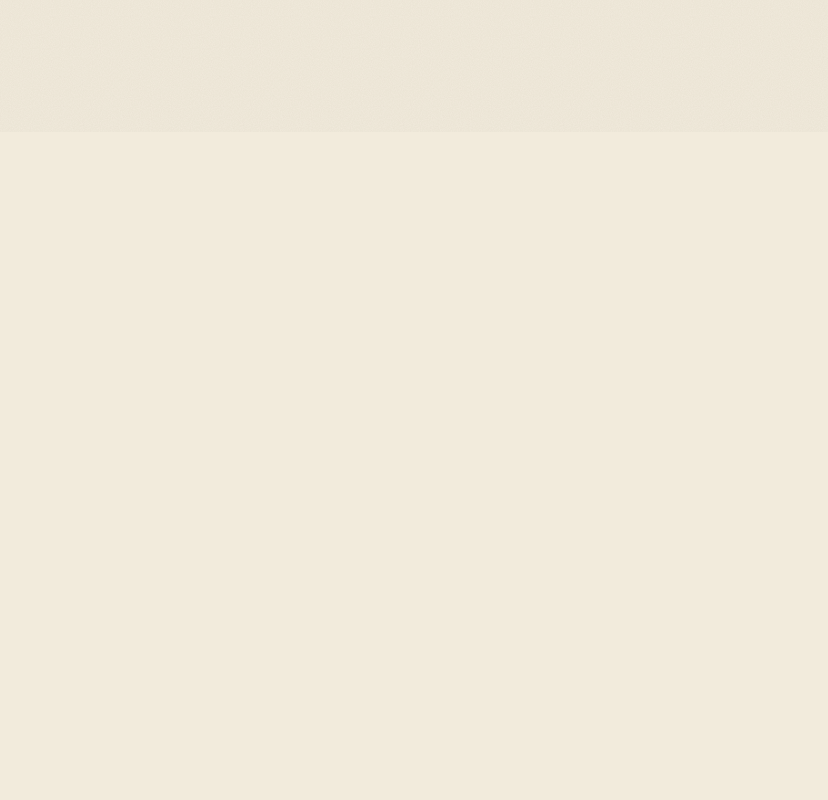
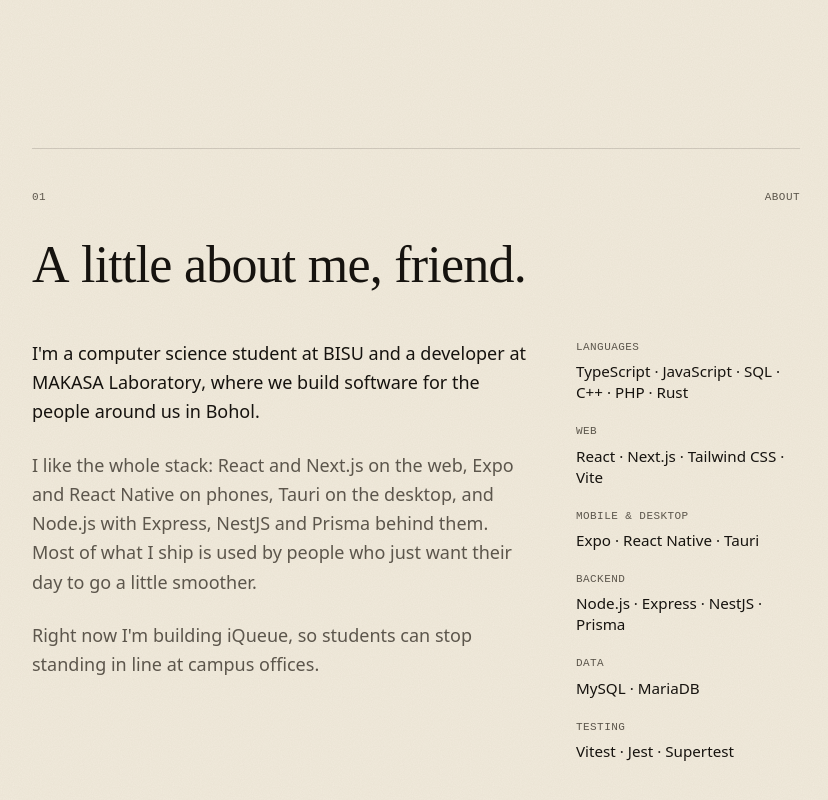
Before and after one commit to adrianniel/portfolio, a React (Vite) app: page / in a window 1280 px wide. Shown: the part 678-1478 px from the top of the page, without its empty margins (224-1052 px from the left). Before the commit the page ends 810 px from the top, so only its background shows below. Built offline with nearby package versions, Linux system fonts and the light colour scheme.

Commit message:
feat: add about section with stack

```diff
--- a/src/App.tsx
+++ b/src/App.tsx
@@ -1,3 +1,4 @@
+import { About } from './components/About'
 import { Header } from './components/Header'
 import { Hero } from './components/Hero'
 
@@ -10,6 +11,7 @@ function App() {
       <Header />
       <main id="main" className="mx-auto max-w-[52rem] px-5 pb-32 sm:px-8">
         <Hero />
+        <About />
       </main>
     </div>
   )
--- /dev/null
+++ b/src/components/About.tsx
@@ -0,0 +1,38 @@
+import { profile, stack } from '../data/content'
+import { useViewer } from '../lib/viewer'
+import { Reveal } from './Reveal'
+import { Section } from './Section'
+
+export function About() {
+  const { say } = useViewer()
+
+  return (
+    <Section id="about" number="01" kicker="About" title={say('A little about me, {name}.')}>
+      <div className="grid gap-12 sm:grid-cols-[1fr_14rem]">
+        <div className="space-y-6 text-lg leading-relaxed text-pretty">
+          <Reveal>
+            I'm a computer science student at BISU and a developer at {profile.lab}, where we build software
+            for the people around us in Bohol.
+          </Reveal>
+          <Reveal className="text-ink-soft">
+            I like the whole stack: React and Next.js on the web, Expo and React Native on phones, Tauri on the
+            desktop, and Node.js with Express, NestJS and Prisma behind them. Most of what I ship is used by
+            people who just want their day to go a little smoother.
+          </Reveal>
+          <Reveal className="text-ink-soft">
+            Right now I'm building iQueue, so students can stop standing in line at campus offices.
+          </Reveal>
+        </div>
+
+        <dl className="space-y-5">
+          {stack.map((g) => (
+            <div key={g.group}>
+              <dt className="label mb-1.5">{g.group}</dt>
+              <dd className="text-[0.95rem] leading-snug">{g.items.join(' · ')}</dd>
+            </div>
+          ))}
+        </dl>
+      </div>
+    </Section>
+  )
+}
--- /dev/null
+++ b/src/components/Section.tsx
@@ -0,0 +1,32 @@
+import type { ReactNode } from 'react'
+import { Reveal } from './Reveal'
+
+type Props = {
+  id: string
+  number: string
+  kicker: string
+  title: string
+  children: ReactNode
+}
+
+/** A numbered stop on the tour, with a hairline rule above it. */
+export function Section({ id, number, kicker, title, children }: Props) {
+  return (
+    <section id={id} aria-labelledby={`${id}-title`} className="mt-28 scroll-mt-8 border-t border-ink/15 pt-10 sm:mt-36">
+      <p className="label mb-8 flex justify-between">
+        <span>{number}</span>
+        <span>{kicker}</span>
+      </p>
+      <Reveal
+        key={title}
+        as="h2"
+        id={`${id}-title`}
+        stagger={45}
+        className="font-display mb-12 max-w-[36rem] text-[clamp(2rem,5.5vw,3.25rem)] leading-[1.02] tracking-[-0.015em] text-balance"
+      >
+        {title}
+      </Reveal>
+      {children}
+    </section>
+  )
+}
```
